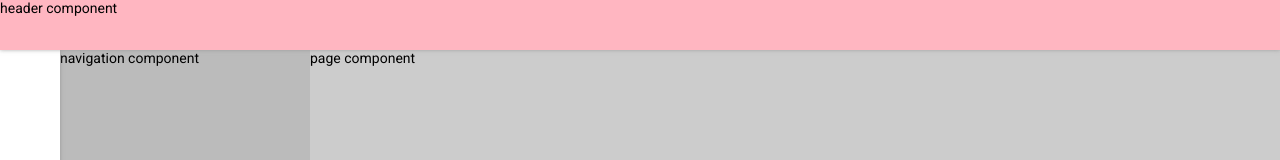
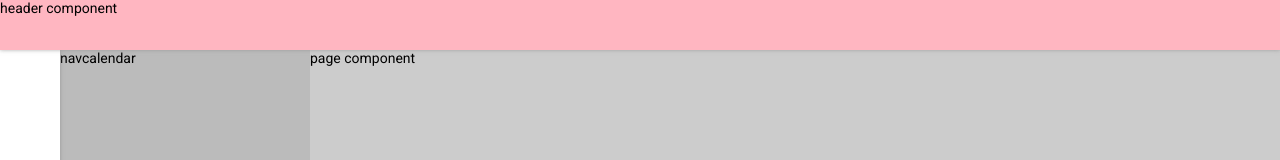
Before and after one commit to joannaSkowron/mailing_app, a React (Create React App) app: page /calendar in a window 1280 px wide. Shown: the top 160 px of the page. Built offline with nearby package versions, Linux system fonts and the light colour scheme.

Commit message:
Add routing in navigation component

```diff
--- /dev/null
+++ b/src/layout/NavAccount.js
@@ -0,0 +1,9 @@
+import React from 'react';
+
+const NavAccount = () => {
+  return (
+    <div>navaccount</div>
+  );
+}
+
+export default NavAccount;
--- /dev/null
+++ b/src/layout/NavAddressbook.js
@@ -0,0 +1,11 @@
+import React from 'react';
+
+const NavAddressbook = () => {
+  return (
+    <div>
+      navaddressbook
+    </div>
+  );
+}
+
+export default NavAddressbook;
--- /dev/null
+++ b/src/layout/NavCalendar.js
@@ -0,0 +1,11 @@
+import React from 'react';
+
+const NavCalendar = () => {
+  return (
+    <div>
+      navcalendar
+    </div>
+  );
+}
+
+export default NavCalendar;
--- /dev/null
+++ b/src/layout/NavEmail.js
@@ -0,0 +1,9 @@
+import React from 'react';
+
+const NavEmail = () => {
+  return (
+    <div>navemail</div>
+  );
+}
+
+export default NavEmail;
--- a/src/layout/Navigation.js
+++ b/src/layout/Navigation.js
@@ -1,9 +1,26 @@
 import React from 'react';
+import { Switch, Route } from 'react-router-dom';
 import '../styles/Navigation.css';
+import NavEmail from './NavEmail';
+import NavCalendar from './NavCalendar';
+import NavAddressbook from './NavAddressbook';
+import NavAccount from './NavAccount';
+import Error from '../pages/Error';
+
 
 const Navigation = () => {
+
   return (
-    <div>navigation component</div>
+
+    <Switch>
+      <Route path='/' exact component={NavEmail} />
+      <Route path='/email' component={NavEmail} />
+      <Route path='/calendar' component={NavCalendar} />
+      <Route path='/addressbook' component={NavAddressbook} />
+      <Route path='/account' component={NavAccount} />
+      <Route component={Error} />
+    </Switch>
+
   );
 }
 
--- /dev/null
+++ b/src/pages/Error.js
@@ -0,0 +1,11 @@
+import React from 'react';
+
+const Error = () => {
+  return (
+    <div>
+      error page!
+    </div>
+  );
+}
+
+export default Error;
```
